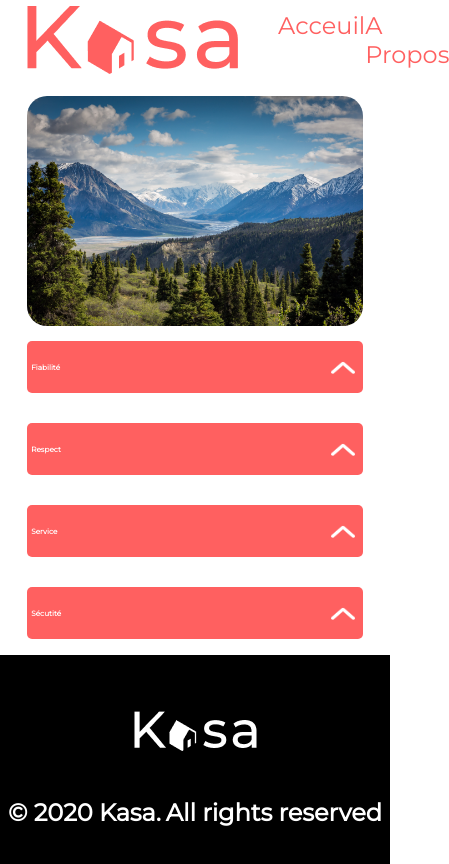
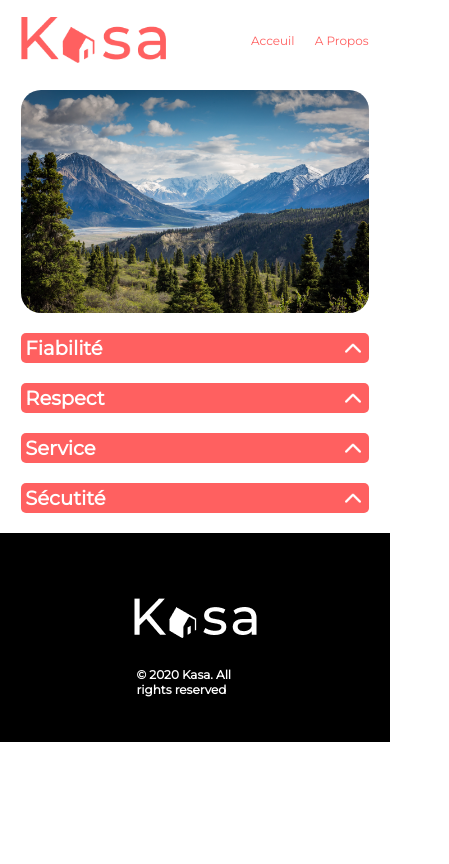
Before and after one commit to Moulay-E/Project_8_Kasa_OpenClassroom, a React (Create React App) app: page /About in a window 390 px wide. Shown: the whole page, 449 px wide, since content can reach past the window. Built offline with nearby package versions, Linux system fonts and the light colour scheme.

Commit message:
add style mobile

```diff
--- a/src/components/error.jsx
+++ b/src/components/error.jsx
@@ -9,7 +9,11 @@ function ErrorPage() {
                <img src={errorImg} alt="error 404" />
             </div>
             <div className="errorPage__container__text">
-               <h2>Oups! La page que vous demandez n'existe pas.</h2>
+               <h2>
+                  Oups! La page que
+                  <span className="line-break"></span>
+                  vous demandez n'existe pas.
+               </h2>
             </div>
             <div className="errorPage__container__link">
                <Link to={'/'}>
--- a/src/components/footer.jsx
+++ b/src/components/footer.jsx
@@ -5,12 +5,11 @@ function Footer() {
    return (
       <footer>
          <div className="footer__container">
-            <div>
+            <div className="footer__container__img">
                <img src={kasaLogoFooter} alt="kasa logo" />
             </div>
             <div className="footer__container__text">
-               <h4>© 2020 Kasa.</h4>
-               <h4> All rights reserved</h4>
+               <h4>© 2020 Kasa. All rights reserved</h4>
             </div>
          </div>
       </footer>
--- a/src/styles/Collapse.scss
+++ b/src/styles/Collapse.scss
@@ -75,3 +75,17 @@
    animation: rotateReverse 0.5s steps(4) forwards;
    transform-origin: center;
 }
+
+@media screen and (min-width: 320px) and (max-width: 1024px) {
+   .collapse__header {
+      font-size: 13px;
+      height: 30px;
+   }
+   .collapse__header__logo {
+      height: 9.14px;
+      width: 16px;
+   }
+   .collapse__txt__div {
+      font-size: 12px;
+   }
+}
--- a/src/styles/about.scss
+++ b/src/styles/about.scss
@@ -9,22 +9,22 @@
    height: 20%;
    display: flex;
    justify-content: center;
-   margin-bottom: 4%;
 }
 .about__picture-img {
-   height: 230px;
+   height: 223px;
    border-radius: 20px;
    object-fit: cover;
-   width: 86vw;
+   width: 89%;
 }
 
 .about__main {
    display: flex;
    flex-direction: column;
    align-self: center;
-   gap: 30px;
-   width: 86vw;
-   margin-bottom: 4%;
+   gap: 20px;
+   width: 89%;
+   margin-bottom: 20px;
+   margin-top: 20px;
 }
 
 .about__main__collapse__text {
--- a/src/styles/errorPage.scss
+++ b/src/styles/errorPage.scss
@@ -4,14 +4,15 @@ main {
    display: flex;
    justify-content: center;
    align-items: center;
-   margin-bottom: 4%;
-   padding-top: 4%;
 }
 .errorPage__container {
    width: 86vw;
    display: flex;
+   gap: 15vh;
    flex-direction: column;
    align-items: center;
+   margin-top: 14vh;
+   margin-bottom: 14vh;
 }
 .errorPage__container__img404 {
    display: flex;
@@ -33,3 +34,23 @@ main {
 a {
    text-decoration: none;
 }
+
+@media screen and (min-width: 320px) and (max-width: 1024px) {
+   .errorPage__container__img404 img {
+      height: 99px;
+      width: 198px;
+   }
+   .errorPage__container__text h2 {
+      font-size: 18px;
+      font-weight: 500;
+   }
+   .errorPage__container__link h4 {
+      font-size: 14px;
+      font-weight: 500;
+   }
+   .line-break {
+      display: block;
+      content: '';
+      clear: both;
+   }
+}
--- a/src/styles/footer.scss
+++ b/src/styles/footer.scss
@@ -23,3 +23,13 @@ footer {
 .footer__container__text h4 {
    margin: 0%;
 }
+
+@media screen and (min-width: 320px) and (max-width: 1024px) {
+   .footer__container__img {
+      height: 27.84px;
+   }
+   .footer__container__text {
+      font-size: 12px;
+      width: 30%;
+   }
+}
--- a/src/styles/header.scss
+++ b/src/styles/header.scss
@@ -12,7 +12,7 @@ nav {
    left: 0;
    right: 0;
    margin: auto;
-   margin-bottom: 4%;
+   margin-bottom: 2%;
 }
 
 .nav__ul {
@@ -38,3 +38,22 @@ nav {
 .selected {
    border-bottom: 1px $color-primary solid;
 }
+
+@media screen and (min-width: 320px) and (max-width: 1024px) {
+   nav {
+      width: 89%;
+      margin-bottom: 10px;
+   }
+   nav img {
+      width: 145px;
+      height: 46.88px;
+   }
+   .nav__ul {
+      align-items: center;
+      width: 100%;
+      font-size: 12px;
+      justify-content: flex-end;
+      gap: 10%;
+      padding-left: 0;
+   }
+}
--- a/src/styles/home.scss
+++ b/src/styles/home.scss
@@ -4,7 +4,7 @@
    display: flex;
    align-items: center;
    flex-direction: column;
-   margin-bottom: 4%;
+   margin-bottom: 2%;
 }
 .home__banner__img {
    width: 86vw;
@@ -91,3 +91,24 @@ figcaption {
    align-items: center;
    font-size: 1.125em;
 }
+
+@media screen and (min-width: 320px) and (max-width: 1024px) {
+   .home__banner {
+      margin-bottom: 10px;
+   }
+   .home__banner__img {
+      width: 89%;
+      height: 111px;
+   }
+   .home__banner img {
+      border-radius: 10px;
+   }
+   .home__banner__text__container {
+      text-align: left;
+      left: 55%;
+   }
+   .home__banner__text__container__h2 {
+      font-size: 24px;
+      width: 76%;
+   }
+}
--- a/src/styles/logement.scss
+++ b/src/styles/logement.scss
@@ -107,7 +107,7 @@
    width: 10.4vw;
    font-size: 18px;
    text-align: right;
-   margin-right: 4%;
+   padding-right: 6%;
 }
 .logement__container__aside__profile__h3 h3 {
    margin-top: 0;
@@ -159,3 +159,105 @@
 .logement__collapse__equipement__ul {
    list-style-type: none;
 }
+
+///////////////////////media
+
+@media screen and (min-width: 320px) and (max-width: 1024px) {
+   .home__gallery-grid {
+      grid-template-columns: 1fr;
+      grid-auto-rows: 255px;
+      padding: 0;
+      margin-top: 5%;
+      margin-bottom: 5%;
+      gap: 27px;
+   }
+
+   .logement {
+      margin-bottom: 20px;
+   }
+   .logement__carousel {
+      height: 225px;
+   }
+   .arrow- {
+      &right {
+         width: 11.67px;
+         height: 19.8px;
+      }
+      &left {
+         width: 11.67px;
+         height: 19.8px;
+      }
+   }
+   .logement__carousel__index {
+      opacity: 0;
+   }
+
+   .logement__container {
+      flex-direction: column;
+
+      &__header {
+         width: 100%;
+      }
+
+      &__header__title {
+         & h2 {
+            font-size: 18px;
+         }
+         & h3 {
+            font-size: 14px;
+         }
+      }
+   }
+   .logement__container__header__tags {
+      width: 100%;
+      &__li {
+         width: 84px;
+         height: 18px;
+         font-size: 10px;
+         display: flex;
+         justify-content: center;
+      }
+   }
+
+   .logement__container__aside {
+      flex-direction: row-reverse;
+      justify-content: space-between;
+      align-items: center;
+   }
+
+   .logement__container__aside__star {
+      width: 40%;
+   }
+   .starActive img {
+      height: 18px;
+      width: 18px;
+   }
+   .starDisabled img {
+      height: 13px;
+      width: 13px;
+   }
+
+   .logement__container__aside__profile {
+      height: 33px;
+   }
+   .logement__container__aside__profile__h3 h3 {
+      font-size: 12px;
+      width: auto;
+   }
+   .logement__container__aside__profile img {
+      border-radius: 50%;
+      width: 33px;
+      height: 33px;
+   }
+
+   .logement__collapse {
+      flex-direction: column;
+      gap: 20px;
+   }
+   .logement__collapse__description {
+      width: 100%;
+   }
+   .logement__collapse__equipement {
+      width: 100%;
+   }
+}
```
